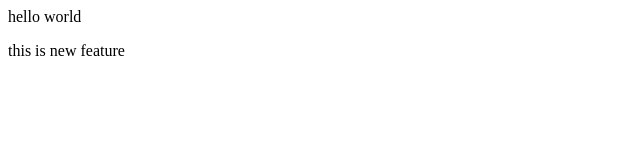
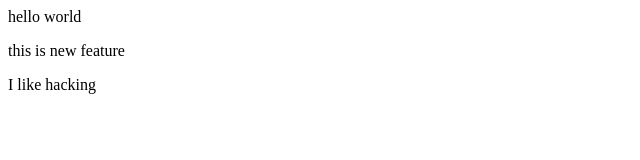
Before and after one commit to Jayrajendravarpe/localrepo, a plain HTML site: page index.html in a window 1280 px wide. Shown: the whole page, without its empty margins (0-640 px from the left). Drawn offline with Linux system fonts and the light colour scheme.

Commit message:
new feature

```diff
--- a/index.html
+++ b/index.html
@@ -1,2 +1,3 @@
 <p>hello world</p>
 <p>this is new feature</p>
+<P>I like hacking</P>
```
